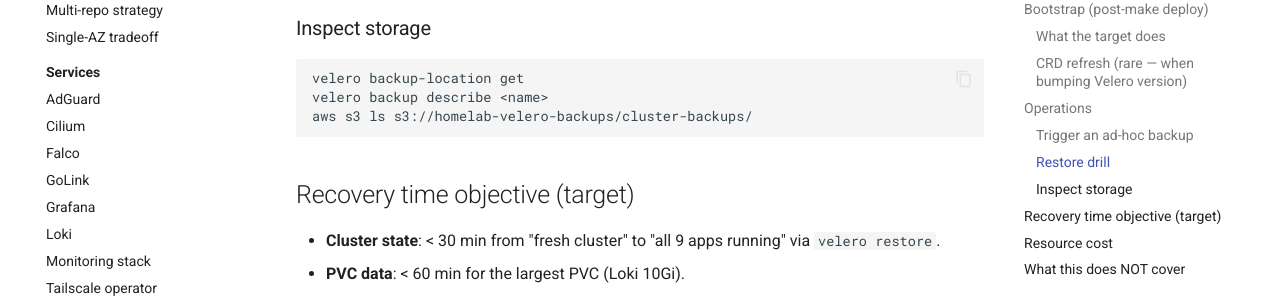
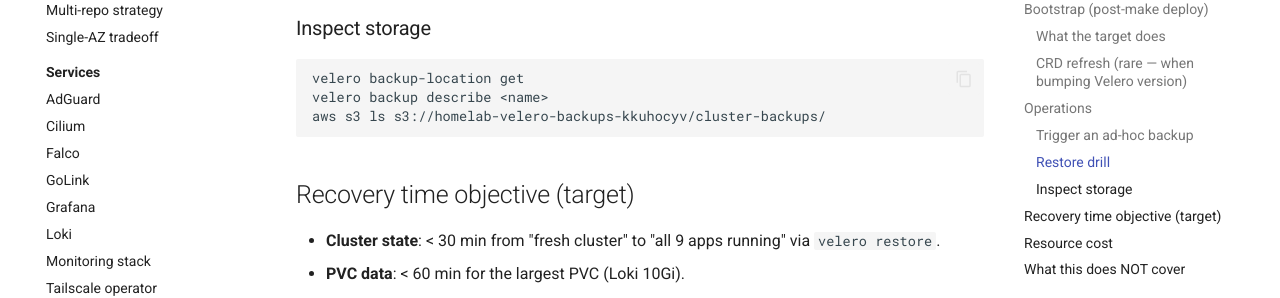
Before and after one commit to ariel-extending851/homelab, an MkDocs documentation site: the page built from docs/services/velero.md, in a window 1280 px wide and 900 px high, scrolled down 2411 px. Shown: the part 153-451 px from the top of the window. Built offline with MkDocs 1.6.1 and Material for MkDocs 9.7.7, drawn with Linux system fonts in a browser that asks for light colours; comment, search, counter and statistics services are not loaded; some of the changed text lies outside the part shown.

Commit message:
fix(velero): make S3 bucket name globally unique with -kkuhocyv suffix (#53)
Default `homelab-velero-backups` is taken by another AWS account in
sa-east-1, so prod terraform-apply fails:

  AuthorizationHeaderMalformed: the region 'us-east-1' is wrong;
  expecting 'sa-east-1'

Append the same `-kkuhocyv` suffix already used by the terraform state
bucket (`homelab-terraform-state-kkuhocyv`) for consistency. Update the
k8s velero configmap + BackupStorageLocation to match so ArgoCD re-syncs
velero against the new bucket once terraform creates it.

Surfaced by ci-deployment run 25377432847 (apply step).

Co-authored-by: Ariel F. <50802265+ariel99gf@users.noreply.github.com>

````diff
--- a/docs/services/velero.md
+++ b/docs/services/velero.md
@@ -13,7 +13,7 @@
 |---|---|
 | Controller (`Deployment`) | Watches `Backup`/`Restore`/`Schedule` CRDs, drives the lifecycle. |
 | node-agent (`DaemonSet`) | restic uploader on each node — copies PVC bytes to S3. Excludes `rasp-pi-03` (1GB RAM too tight). |
-| `BackupStorageLocation` (CRD) | Points Velero at the S3 bucket `homelab-velero-backups`. |
+| `BackupStorageLocation` (CRD) | Points Velero at the S3 bucket `homelab-velero-backups-kkuhocyv`. |
 | `Schedule` (CRD) `daily-backup` | Runs at 14:00 UTC (11:00 BRT) — inside the AWS scheduler's daily window. Retention 14d. |
 | AWS S3 bucket | Versioned, AES256-encrypted, lifecycle: Standard → IA (30d) → Glacier (90d) → expire (365d). |
 | IAM user `homelab-velero` | Least privilege — only S3 access scoped to the backup bucket. Static credentials in SOPS-encrypted Secret (k3s has no IRSA). |
@@ -92,7 +92,7 @@
 ```bash
 velero backup-location get
 velero backup describe <name>
-aws s3 ls s3://homelab-velero-backups/cluster-backups/
+aws s3 ls s3://homelab-velero-backups-kkuhocyv/cluster-backups/
 ```
 
 ## Recovery time objective (target)
````
Also changed, not shown: 3 other files.
